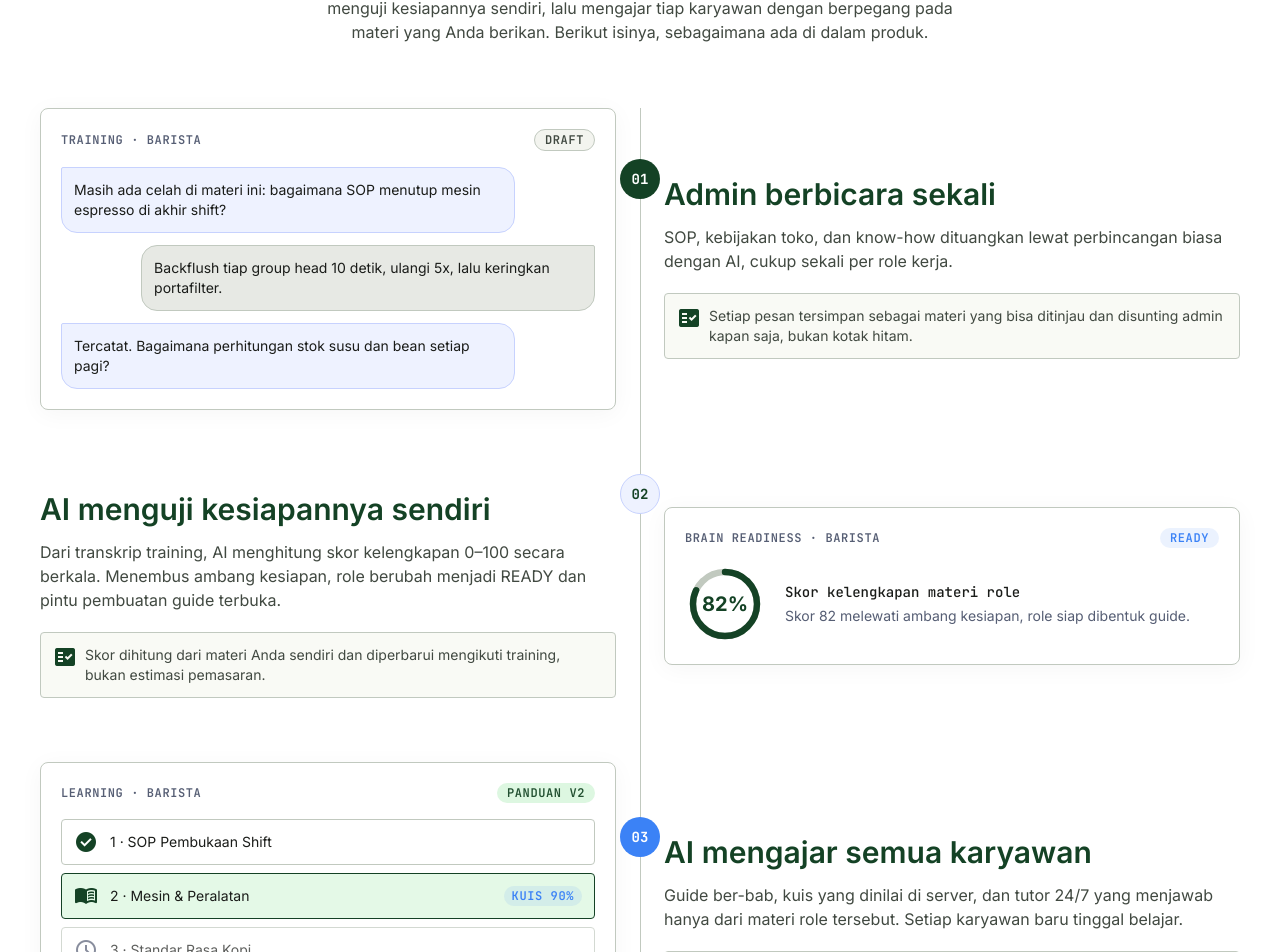
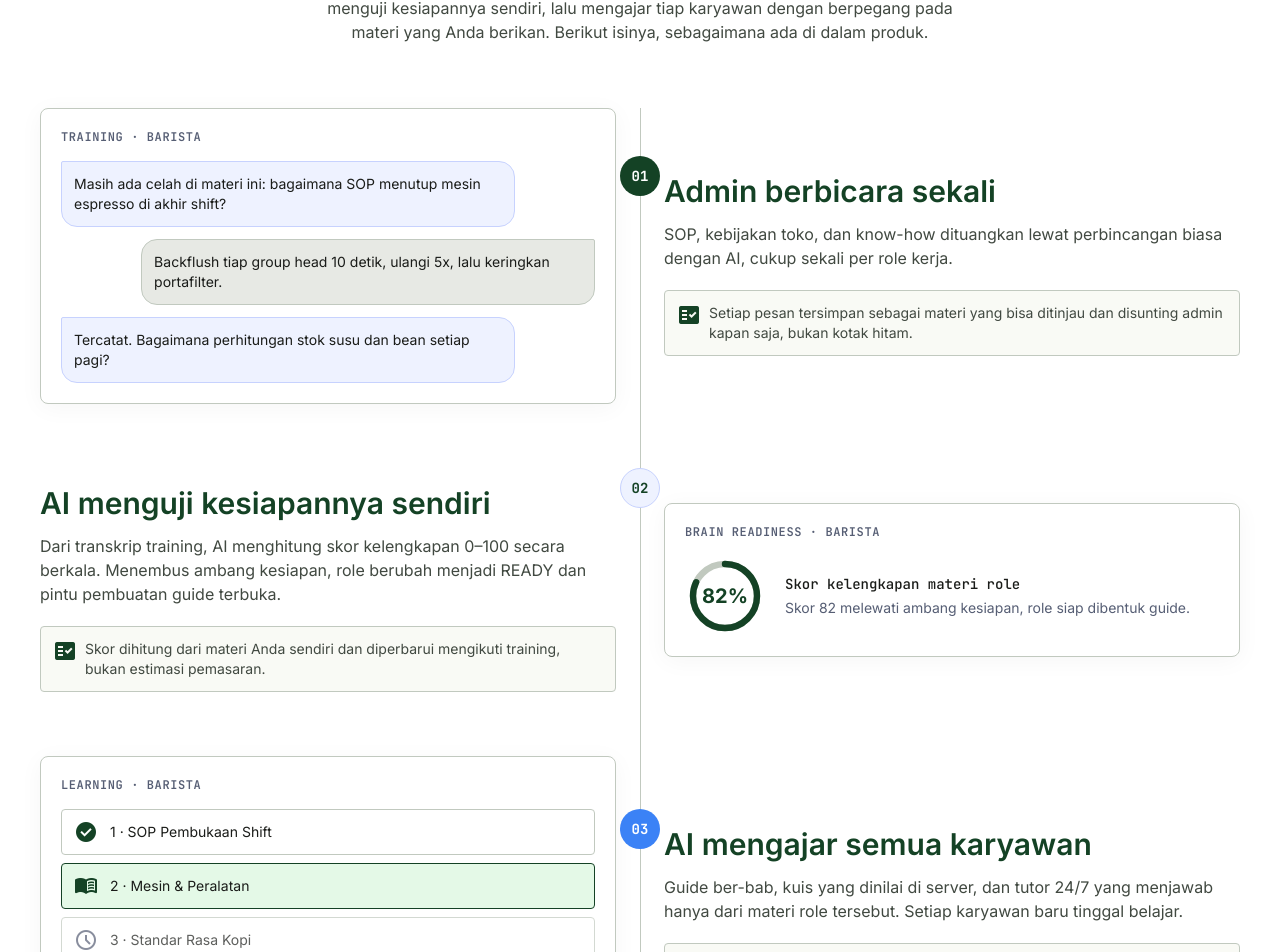
Before and after one commit to alarixfr/emplobo, a Next.js app in the folder apps/web/: page / in a window 1280 px wide. Shown: the part 5773-6725 px from the top of the page. Built offline with nearby package versions, Linux system fonts and the light colour scheme; no server answers.

Commit message:
style(landing): remove DRAFT/READY/PANDUAN V2/KUIS 90% badges in Loop Training AI

```diff
--- a/apps/web/src/app/page.tsx
+++ b/apps/web/src/app/page.tsx
@@ -581,14 +581,9 @@ export default function HomePage() {
               <div className="relative mt-16 grid items-center gap-8 md:grid-cols-2 md:gap-12">
                 <Reveal x={-40} y={16} className="md:order-1">
                   <div className="rounded-xl border border-outline-variant bg-surface-container-lowest p-4 shadow-[0_4px_24px_rgba(0,0,0,0.04)] md:p-5">
-                    <div className="flex items-center justify-between gap-2">
                       <p className="font-label-caps text-label-caps text-secondary">
                         TRAINING · BARISTA
                       </p>
-                      <span className="rounded-full border border-outline-variant bg-surface-container-low px-2.5 py-0.5 font-label-caps text-label-caps text-on-surface-variant">
-                        DRAFT
-                      </span>
-                    </div>
                     <div className="mt-4 space-y-3">
                       <div className="max-w-[85%] rounded-2xl rounded-tl-sm border border-ai-border bg-ai-accent p-3 text-sm text-on-surface">
                         Masih ada celah di materi ini: bagaimana SOP menutup mesin
@@ -635,14 +630,9 @@ export default function HomePage() {
               <div className="relative mt-16 grid items-center gap-8 md:grid-cols-2 md:gap-12">
                 <Reveal x={40} y={16} className="md:order-2">
                   <div className="rounded-xl border border-outline-variant bg-surface-container-lowest p-4 shadow-[0_4px_24px_rgba(0,0,0,0.04)] md:p-5">
-                    <div className="flex items-center justify-between gap-2">
                       <p className="font-label-caps text-label-caps text-secondary">
                         BRAIN READINESS · BARISTA
                       </p>
-                      <span className="rounded-full bg-status-ready/10 px-2.5 py-0.5 font-label-caps text-label-caps text-status-ready">
-                        READY
-                      </span>
-                    </div>
                     <div className="mt-4 flex items-center gap-5">
                       <div className="relative inline-flex h-20 w-20 shrink-0 items-center justify-center">
                         <svg
@@ -717,14 +707,9 @@ export default function HomePage() {
               <div className="relative mt-16 grid items-center gap-8 md:grid-cols-2 md:gap-12">
                 <Reveal x={-40} y={16} className="md:order-1">
                   <div className="rounded-xl border border-outline-variant bg-surface-container-lowest p-4 shadow-[0_4px_24px_rgba(0,0,0,0.04)] md:p-5">
-                    <div className="flex items-center justify-between gap-2">
                       <p className="font-label-caps text-label-caps text-secondary">
                         LEARNING · BARISTA
                       </p>
-                      <span className="rounded-full bg-primary-fixed/50 px-2.5 py-0.5 font-label-caps text-label-caps text-on-primary-fixed-variant">
-                        PANDUAN V2
-                      </span>
-                    </div>
                     <ul className="mt-4 space-y-2">
                       <li className="flex items-center gap-3 rounded-lg border border-outline-variant bg-surface-container-lowest px-3 py-2.5">
                         <span className="material-symbols-outlined ms-fill shrink-0 text-[18px] text-primary">
@@ -740,9 +725,6 @@ export default function HomePage() {
                         </span>
                         <span className="min-w-0 font-body-sm text-body-sm text-on-surface">
                           2 · Mesin &amp; Peralatan
-                        </span>
-                        <span className="ml-auto shrink-0 rounded-full bg-status-ready/10 px-2 py-0.5 font-label-caps text-label-caps text-status-ready">
-                          KUIS 90%
                         </span>
                       </li>
                       <li className="flex items-center gap-3 rounded-lg border border-outline-variant bg-surface-container-lowest px-3 py-2.5 opacity-70">
```
